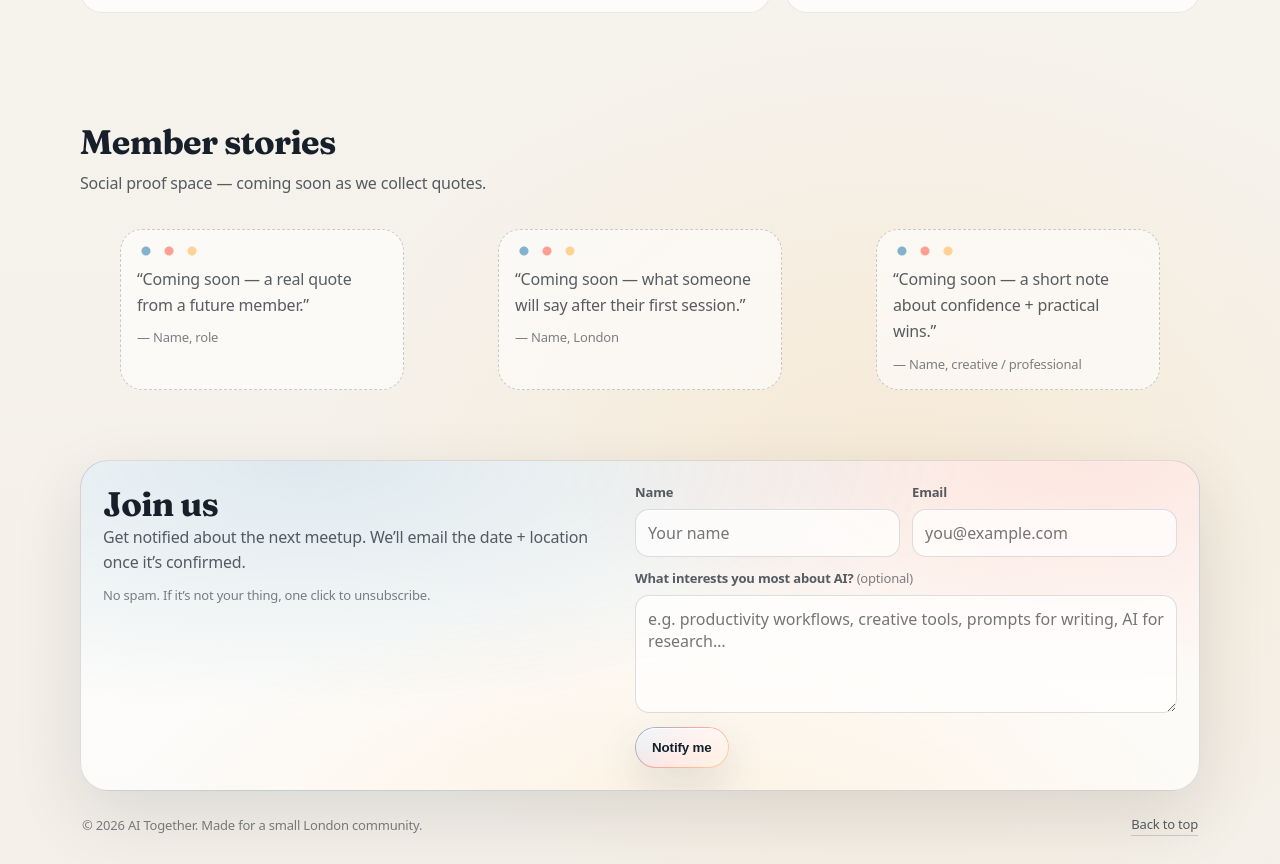
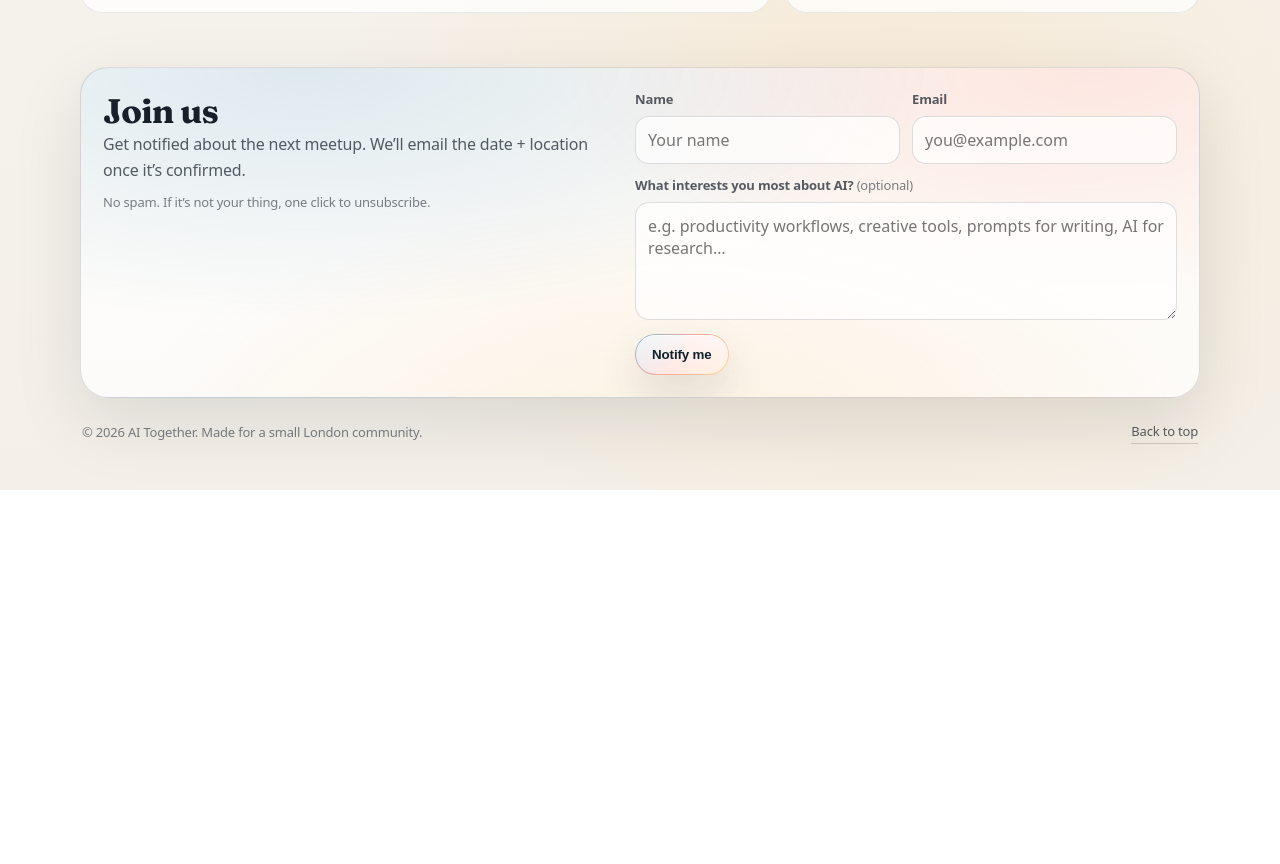
Before and after one commit to Rukomoynikov/aipracticing, an Astro site in the folder site/: page / in a window 1280 px wide. Shown: the part 2352-3216 px from the top of the page. After the commit the page ends 2842 px from the top, so only its background shows below. Built offline with nearby package versions, Linux system fonts and the light colour scheme; Astro itself is replaced by a stand-in of ours.

Commit message:
Remove block with reviews

```diff
--- a/site/src/pages/index.astro
+++ b/site/src/pages/index.astro
@@ -406,36 +406,36 @@ const clubTag = 'London community club';
 				</div>
 			</section>
 
-			<section class="section proof">
-				<div class="section-head">
-					<h2 class="h2">Member stories</h2>
-					<p class="sub">Social proof space — coming soon as we collect quotes.</p>
-				</div>
+			<!--<section class="section proof">-->
+			<!--	<div class="section-head">-->
+			<!--		<h2 class="h2">Member stories</h2>-->
+			<!--		<p class="sub">Social proof space — coming soon as we collect quotes.</p>-->
+			<!--	</div>-->
 
-				<div class="quotes" aria-label="Testimonials placeholder">
-					<figure class="quote quote-placeholder">
-						<blockquote>
-							<span class="quote-dots" aria-hidden="true"></span>
-							<p>“Coming soon — a real quote from a future member.”</p>
-						</blockquote>
-						<figcaption>— Name, role</figcaption>
-					</figure>
-					<figure class="quote quote-placeholder">
-						<blockquote>
-							<span class="quote-dots" aria-hidden="true"></span>
-							<p>“Coming soon — what someone will say after their first session.”</p>
-						</blockquote>
-						<figcaption>— Name, London</figcaption>
-					</figure>
-					<figure class="quote quote-placeholder">
-						<blockquote>
-							<span class="quote-dots" aria-hidden="true"></span>
-							<p>“Coming soon — a short note about confidence + practical wins.”</p>
-						</blockquote>
-						<figcaption>— Name, creative / professional</figcaption>
-					</figure>
-				</div>
-			</section>
+			<!--	<div class="quotes" aria-label="Testimonials placeholder">-->
+			<!--		<figure class="quote quote-placeholder">-->
+			<!--			<blockquote>-->
+			<!--				<span class="quote-dots" aria-hidden="true"></span>-->
+			<!--				<p>“Coming soon — a real quote from a future member.”</p>-->
+			<!--			</blockquote>-->
+			<!--			<figcaption>— Name, role</figcaption>-->
+			<!--		</figure>-->
+			<!--		<figure class="quote quote-placeholder">-->
+			<!--			<blockquote>-->
+			<!--				<span class="quote-dots" aria-hidden="true"></span>-->
+			<!--				<p>“Coming soon — what someone will say after their first session.”</p>-->
+			<!--			</blockquote>-->
+			<!--			<figcaption>— Name, London</figcaption>-->
+			<!--		</figure>-->
+			<!--		<figure class="quote quote-placeholder">-->
+			<!--			<blockquote>-->
+			<!--				<span class="quote-dots" aria-hidden="true"></span>-->
+			<!--				<p>“Coming soon — a short note about confidence + practical wins.”</p>-->
+			<!--			</blockquote>-->
+			<!--			<figcaption>— Name, creative / professional</figcaption>-->
+			<!--		</figure>-->
+			<!--	</div>-->
+			<!--</section>-->
 		</main>
 
 		<footer class="footer">
```
